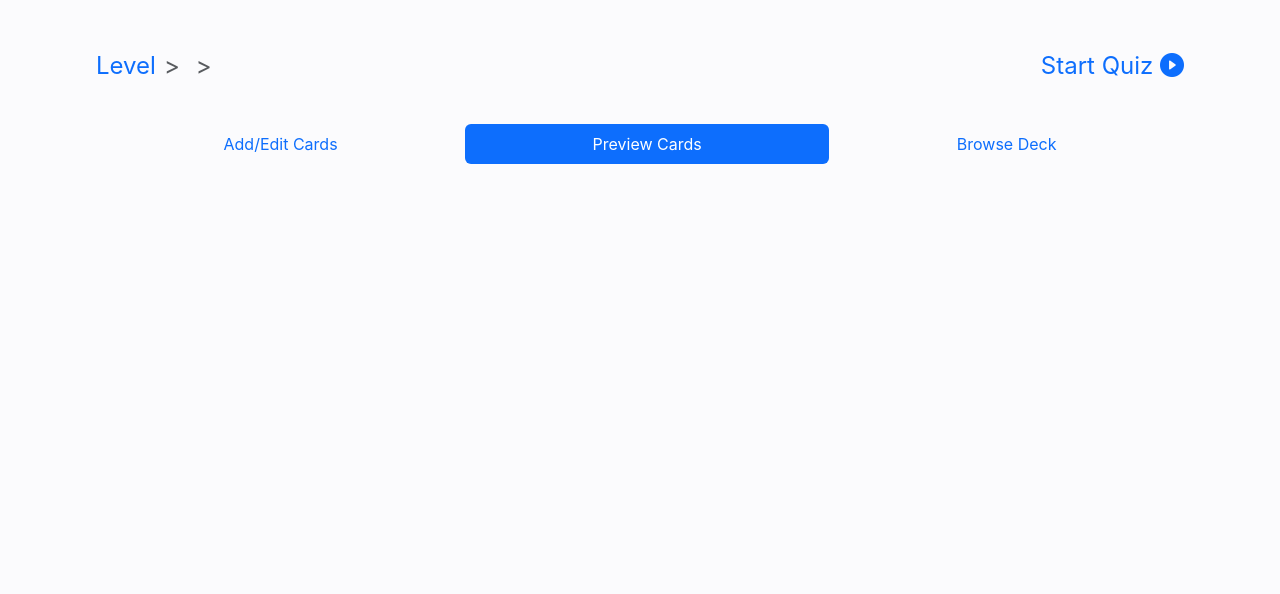
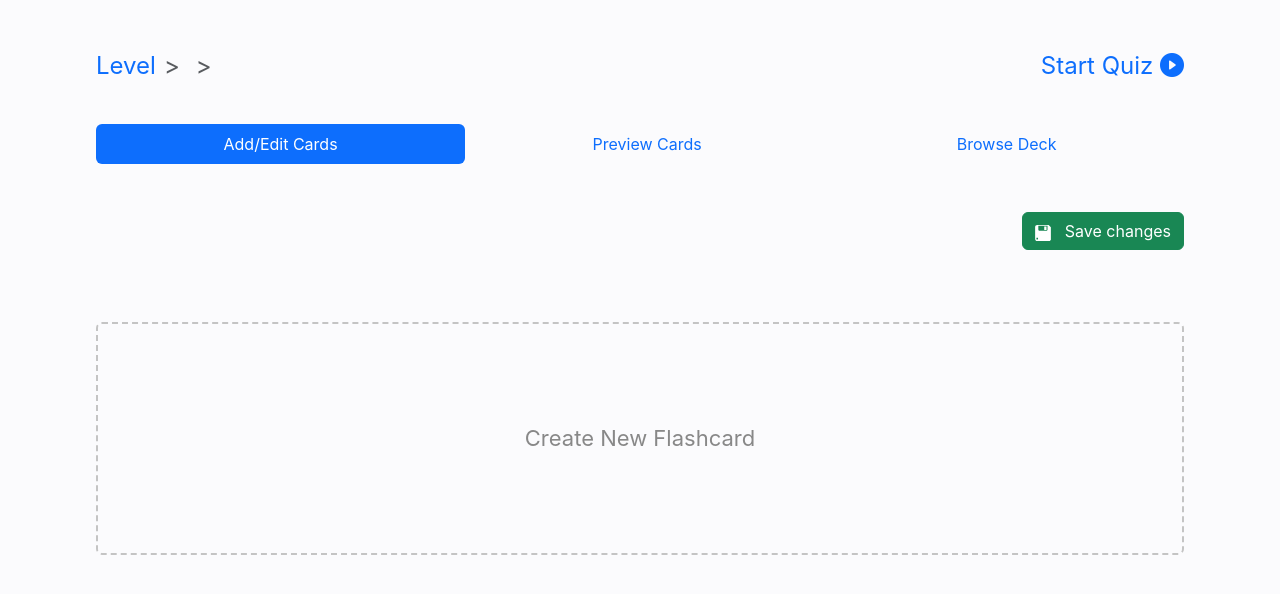
Before and after one commit to Pradhyumnaa/ASPEndterm, a Node project: template views/flashcard.ejs in a window 1280 px wide. Shown: the part 132-726 px from the top of the page. Run offline with Node 20 templates, Linux system fonts and the light colour scheme; the template is opened without the code that fills it, so the values that code supplies are empty; some libraries are stand-ins or nearby versions; some web fonts are replaced.

Commit message:
fix to flashcard.ejs tabs
Show add/edit even after save is clicked

```diff
--- a/views/flashcard.ejs
+++ b/views/flashcard.ejs
@@ -58,13 +58,13 @@
 <ul class="nav nav-pills nav-fill mt-4 mb-5" id="myTab" role="tablist">
     <!-- Add/Edit Cards tab -->
     <li class="nav-item" role="presentation">
-        <button class="nav-link" id="edit-tab" data-bs-toggle="tab" data-bs-target="#edit-tab-pane" type="button"
+        <button class="nav-link active" id="edit-tab" data-bs-toggle="tab" data-bs-target="#edit-tab-pane" type="button"
                 role="tab" aria-controls="edit-tab-pane" aria-selected="false">Add/Edit Cards
         </button>
     </li>
     <!-- Preview Cards tab -->
     <li class="nav-item" role="presentation">
-        <button class="nav-link active" id="preview-tab" data-bs-toggle="tab" data-bs-target="#preview-tab-pane"
+        <button class="nav-link" id="preview-tab" data-bs-toggle="tab" data-bs-target="#preview-tab-pane"
                 type="button"
                 role="tab" aria-controls="preview-tab-pane" aria-selected="true">Preview Cards
         </button>
@@ -82,7 +82,7 @@
 <div class="tab-content" id="myTabContent">
 
     <!-- Tab view - Edit Cards -->
-    <div class="tab-pane fade" id="edit-tab-pane" role="tabpanel" aria-labelledby="edit-tab" tabindex="0">
+    <div class="tab-pane fade show active" id="edit-tab-pane" role="tabpanel" aria-labelledby="edit-tab" tabindex="0">
         <!-- Collection ID is in a hidden element so it can be used by the save function -->
         <div style="display: none" id="collection_id"><%= collection_id %></div>
         <!-- Save button -->
@@ -116,7 +116,7 @@
     </div>
 
     <!-- Tab view - Preview Cards -->
-    <div class="tab-pane fade show active" id="preview-tab-pane" role="tabpanel" aria-labelledby="preview-tab"
+    <div class="tab-pane fade" id="preview-tab-pane" role="tabpanel" aria-labelledby="preview-tab"
          tabindex="0">
         <% flashcards.forEach(function(card) { %>
             <div class="card-preview-container mb-4">
```
